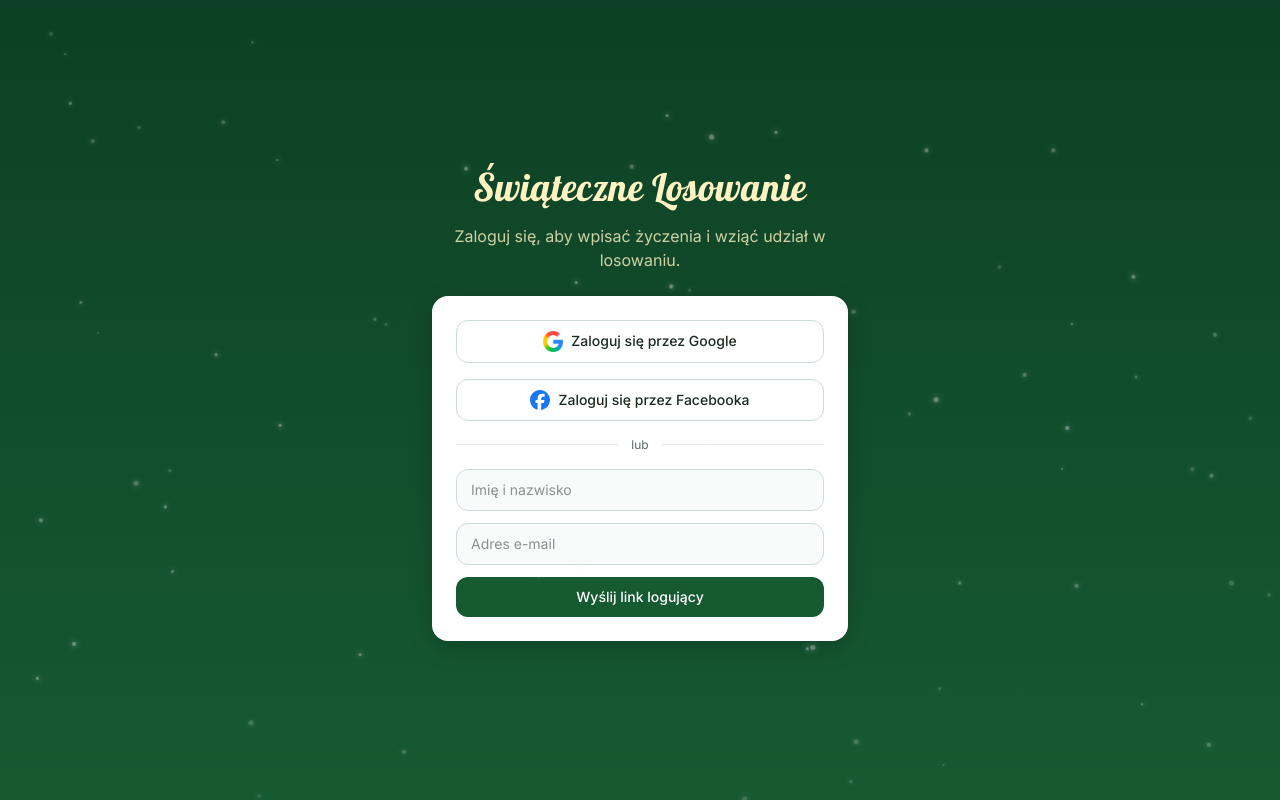
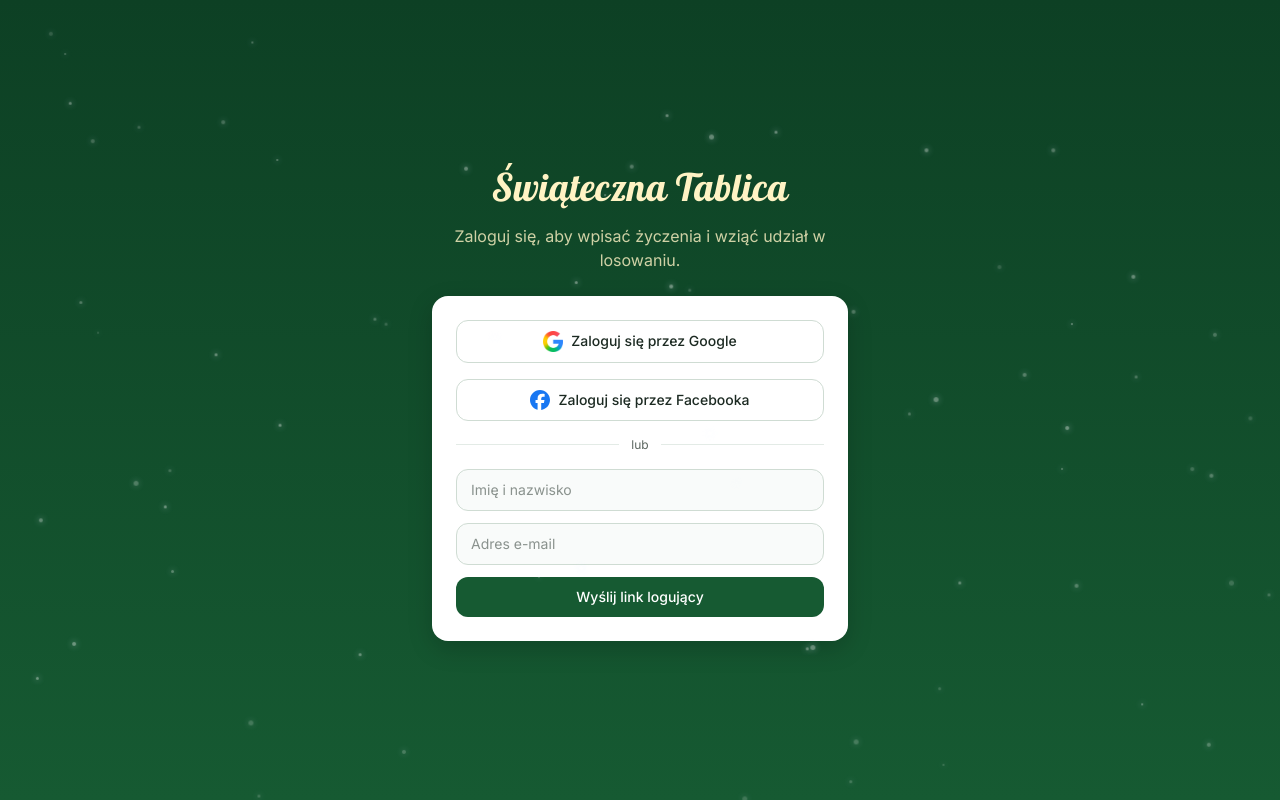
Before and after one commit to Kacpri/christmas-gifts, a Next.js app: page /login in a window 1280 px wide. Built offline with nearby package versions, Linux system fonts and the light colour scheme.

Commit message:
v9.94: zmiana nazwy strony na Switeczna Tablica (metadata, PWA, manifest, naglowki)

```diff
--- a/app/layout.tsx
+++ b/app/layout.tsx
@@ -20,12 +20,12 @@ const lobster = Lobster({
 });
 
 export const metadata: Metadata = {
-  title: "Świąteczne Losowanie",
-  description: "Losowanie prezentów świątecznych",
+  title: "Świąteczna Tablica",
+  description: "Świąteczna tablica do wymiany prezentów",
   appleWebApp: {
     capable: true,
     statusBarStyle: "default",
-    title: "Świąteczne Losowanie",
+    title: "Świąteczna Tablica",
   },
 };
 
--- a/app/login/page.tsx
+++ b/app/login/page.tsx
@@ -68,7 +68,7 @@ export default function LoginPage() {
   return (
     <main className="mx-auto flex w-full max-w-md flex-1 flex-col justify-center gap-6 px-4 py-16">
       <div className="text-center">
-        <h1 className="text-[38px] text-cream">Świąteczne Losowanie</h1>
+        <h1 className="text-[38px] text-cream">Świąteczna Tablica</h1>
         <p className="mt-2 text-cream/80">
           Zaloguj się, aby wpisać życzenia i wziąć udział w losowaniu.
         </p>
--- a/app/manifest.ts
+++ b/app/manifest.ts
@@ -3,9 +3,9 @@ import type { MetadataRoute } from "next";
 export default function manifest(): MetadataRoute.Manifest {
   return {
     id: "/",
-    name: "Świąteczne Losowanie",
-    short_name: "Losowanie",
-    description: "Losowanie prezentów świątecznych",
+    name: "Świąteczna Tablica",
+    short_name: "Tablica",
+    description: "Świąteczna tablica do wymiany prezentów",
     start_url: "/",
     scope: "/",
     display: "standalone",
--- a/components/dashboard.tsx
+++ b/components/dashboard.tsx
@@ -1735,9 +1735,9 @@ export function Dashboard({
         )}
       </div>
       <header className="flex flex-col gap-2">
-        <h1 className="text-[38px] leading-tight text-cream">
-          Świąteczne Losowanie
-        </h1>
+          <h1 className="text-[38px] leading-tight text-cream">
+            Świąteczna Tablica
+          </h1>
         <Countdown startsAt={party.startsAt} label={party.label} />
       </header>
       <DndContext
```
